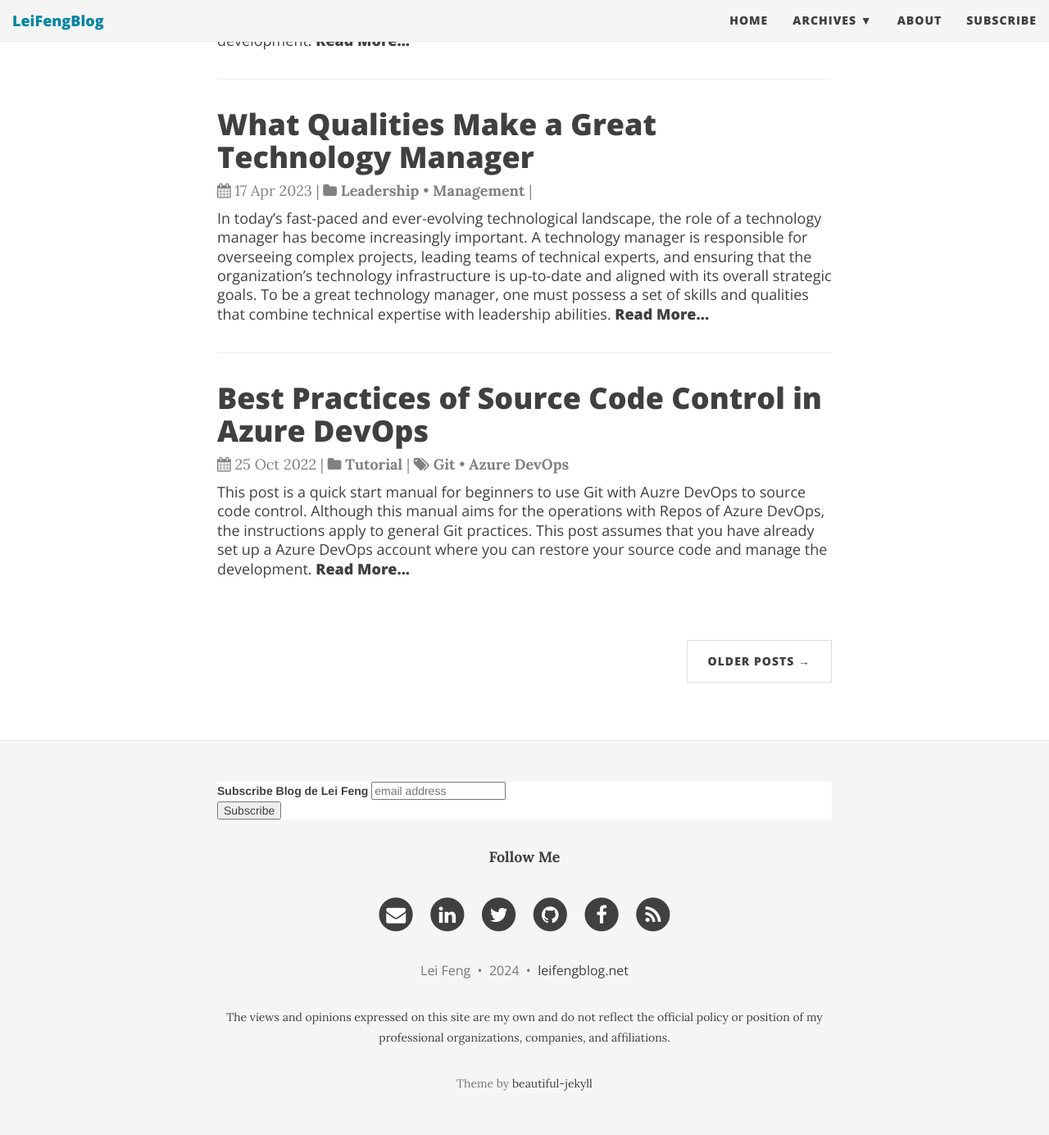
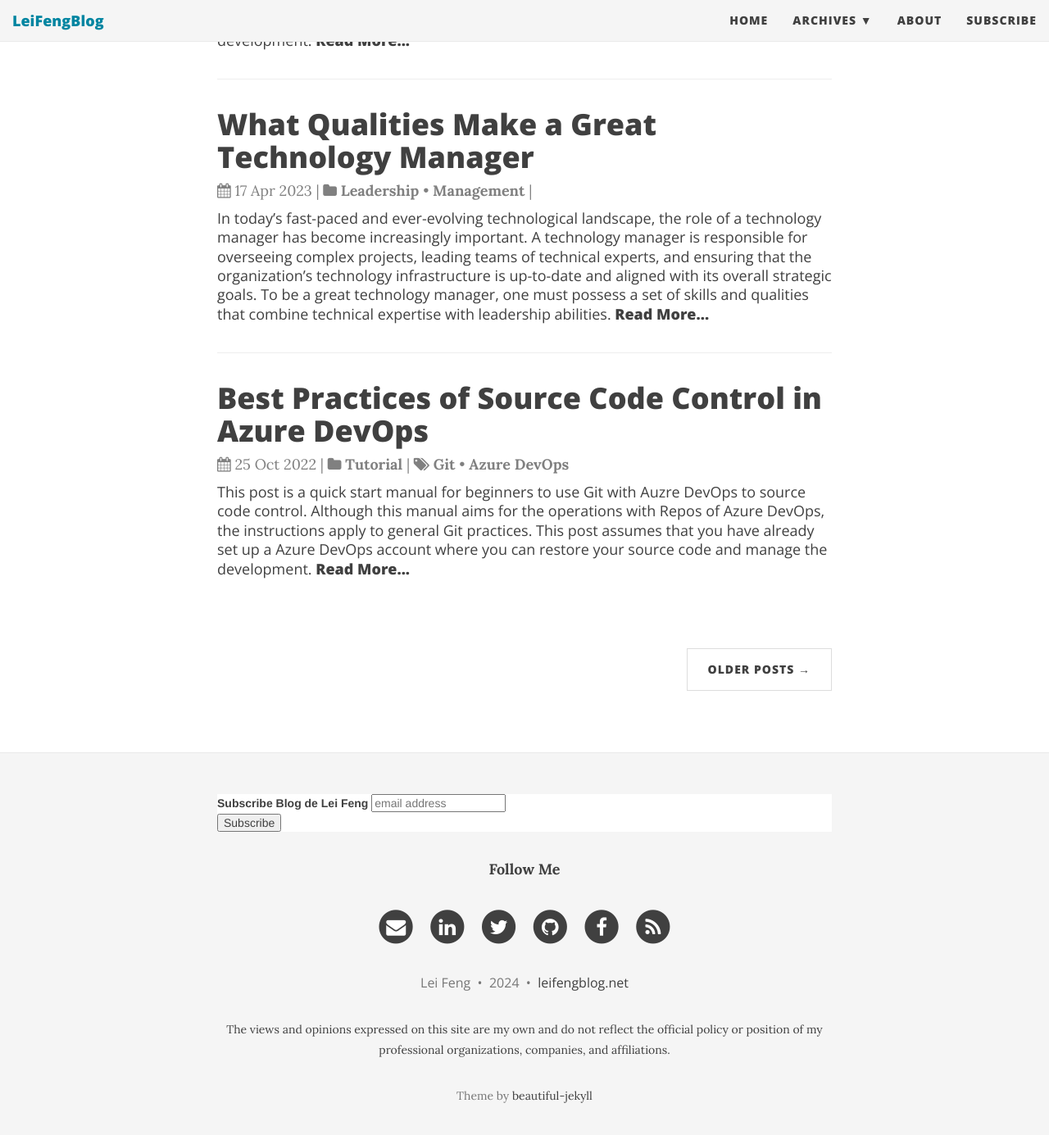
Before and after one commit to stonefl/stonefl.github.io, a Jekyll site: the page built from index.html, in a window 1280 px wide and 1400 px high, scrolled down 1166 px. Shown: the top 1385 px of the window at 82% size. Built offline with Jekyll 4.4.1, drawn with Linux system fonts in a browser that asks for light colours; nearby versions of some CDN libraries; the list of posts is cut into pages by our own code; comment, search, counter and statistics services are not loaded.

Commit message:
Update main.css

```diff
--- a/css/main.css
+++ b/css/main.css
@@ -535,7 +535,7 @@ small.post-date {
   font-weight: 800;
   letter-spacing: 1px;
   padding: 10px 10px;
-  margin: 20px 0;
+  margin: 25px 0;
   background: #FFF;
   border-radius: 0;
   color: #404040;
@@ -543,7 +543,7 @@ small.post-date {
 @media only screen and (min-width: 768px) {
   .pager li a {
     padding: 15px 25px;
-    margin: 20px 0;
+    margin: 25px 0;
   }
 }
 .pager li a:hover,
@@ -554,7 +554,7 @@ small.post-date {
 }
 
 .pager {
-  margin: 20px 0 0;
+  margin: 25px 0 0;
 }
 
 .pager.blog-pager {
```
